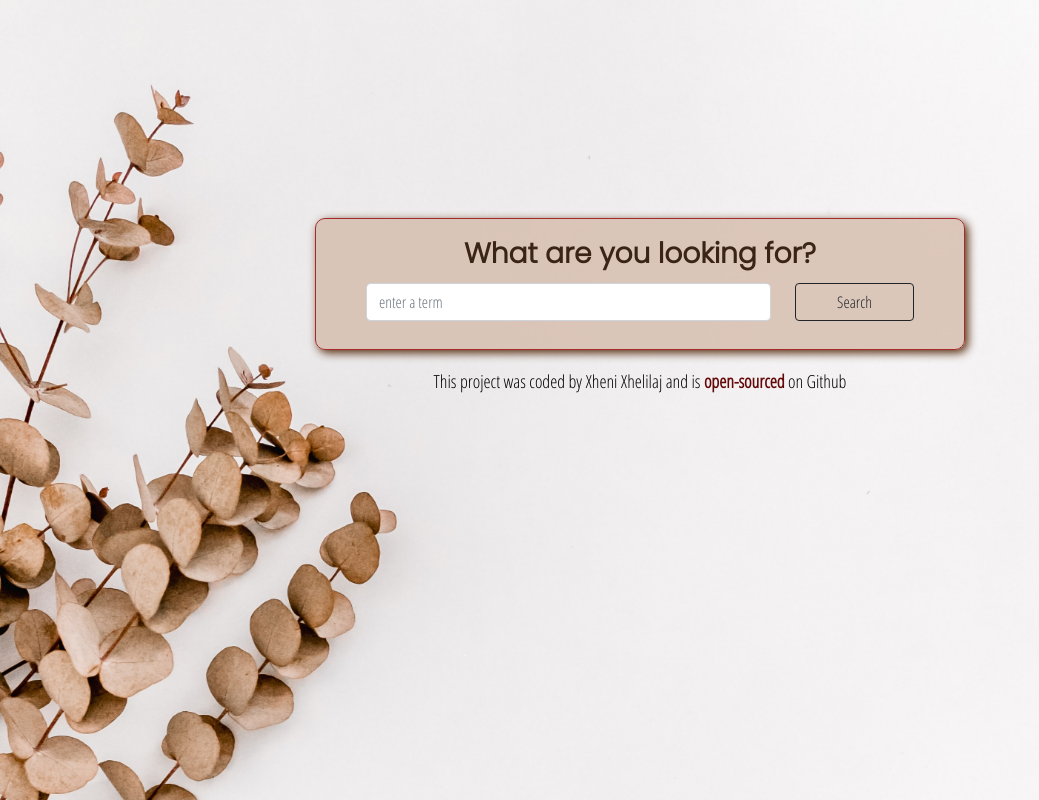
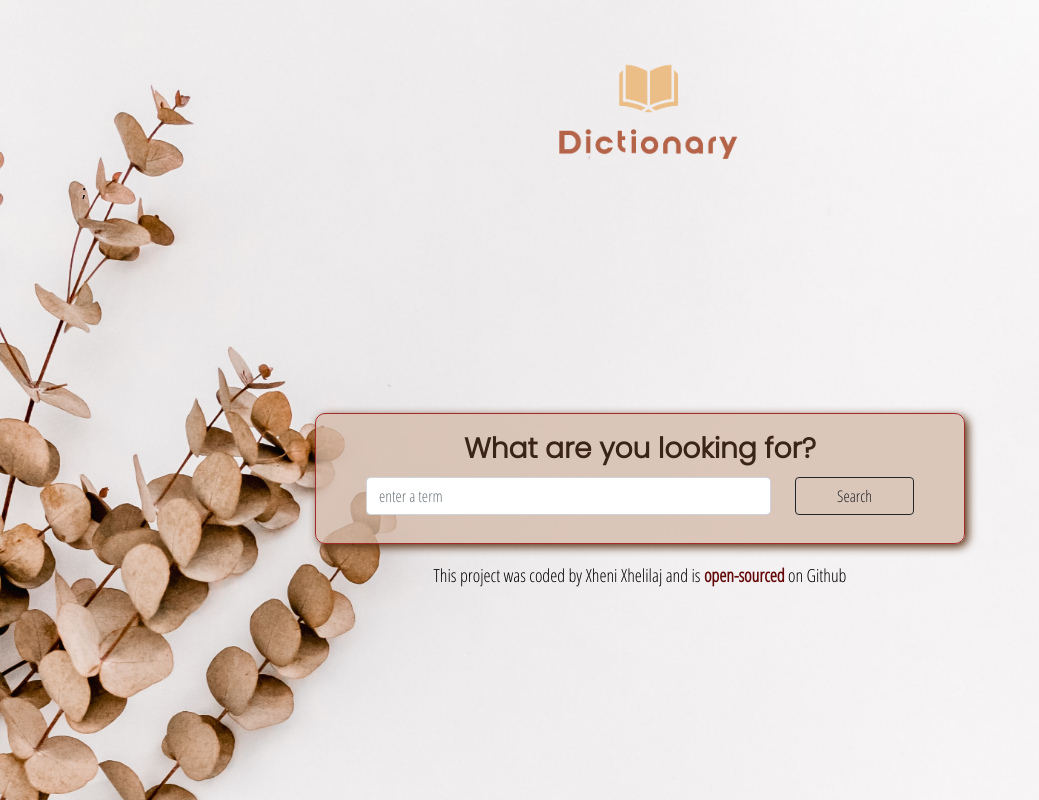
Before and after one commit to xhenixhelilaj/dictionary-react-project, a React (Create React App) app: page / in a window 1280 px wide. Shown: the whole page, without its empty margins (0-1039 px from the left). Built offline with nearby package versions, Linux system fonts and the light colour scheme.

Commit message:
new logo

```diff
--- a/src/Dictionary.css
+++ b/src/Dictionary.css
@@ -39,9 +39,6 @@
     font-size: 28px;
     color: rgb(58, 36, 21);
     margin-bottom: 12px;
-
-
-
 }
 
 .center .form{
@@ -53,6 +50,11 @@
     font-size: 2px;
 }
 
+img{
+    width: 30%;
+    display: block;
+    margin-left: auto;
+    margin-right: auto;}
 .response{
     text-align: center;
     max-width: 950px;
--- a/src/Dictionary.js
+++ b/src/Dictionary.js
@@ -3,7 +3,7 @@ import Results from "./Results";
 import Photos from "./Photos"
 import "./Dictionary.css"
 import axios from "axios";
-import logo from "./logo.jpg"
+import logo from "./logo.png"
 
 export default function Dictionary() {
   let [keyword, setKeyword] = useState("");
@@ -43,8 +43,10 @@ let form = <form className="form" onSubmit={search}>
 
 if(loaded){
   return (
+
     <div className="response">
-      <img src={logo} alt="Logo" />;
+
+      <img src={logo} alt="Logo" />
       <h1>What are you looking for?</h1>
       {form}
       <div className="results">
@@ -57,6 +59,7 @@ if(loaded){
 }else{
   return(
     <div>
+      <img src={logo} alt="Logo" />;
       <div className="center">
         <div className="first">
           <h1><strong>What are you looking for?</strong></h1>
```
Also changed, not shown: src/logo.jpg (deleted), src/logo.png (added).
